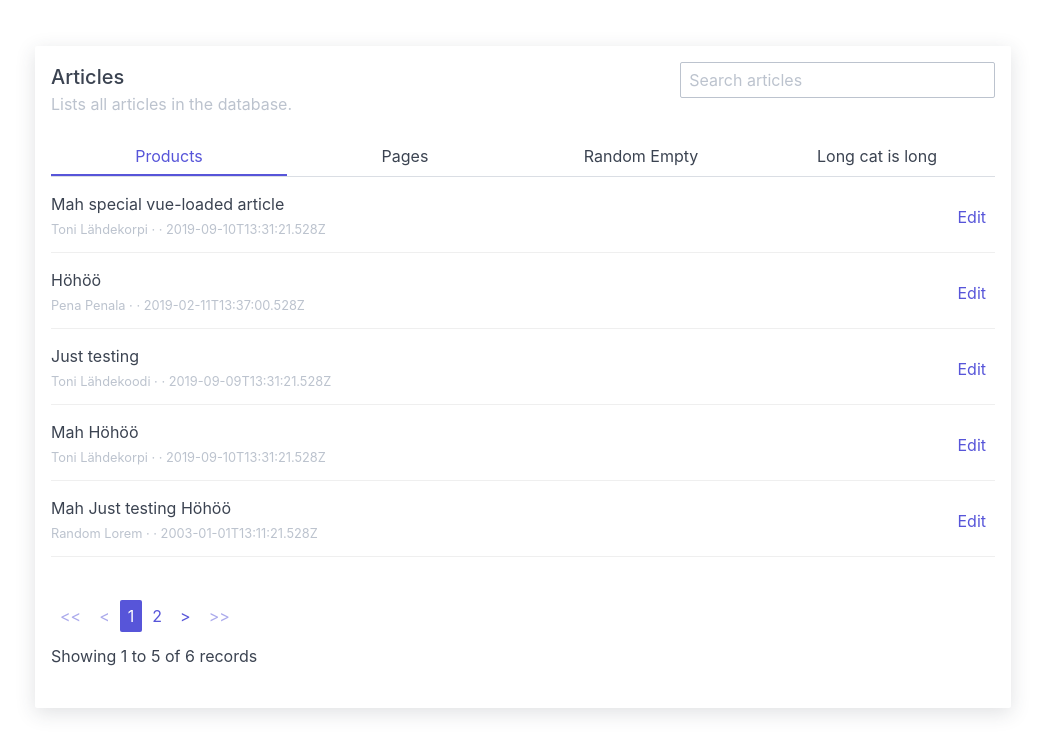
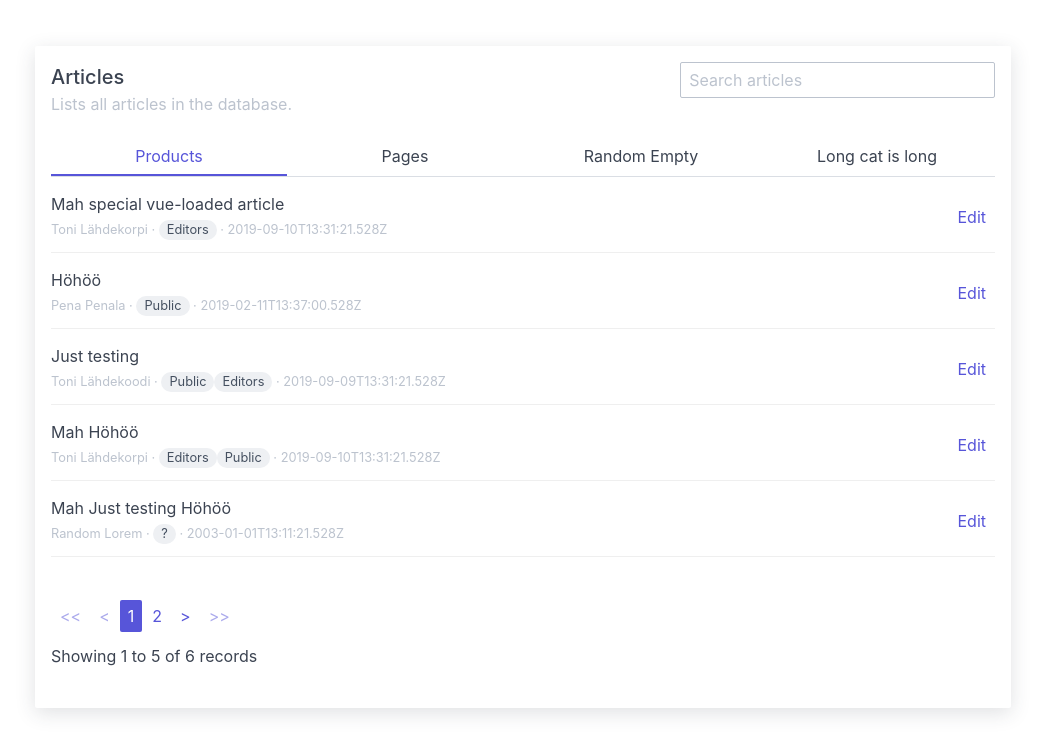
Before and after one commit to webvaloa/vue-frontend, a plain HTML site: page articles.html in a window 1280 px wide. Shown: the part 56-810 px from the top of the page, without its empty margins (117-1162 px from the left). Drawn offline with nearby package versions, Linux system fonts and the light colour scheme.

Commit message:
Fix permission view

```diff
--- a/articles.html
+++ b/articles.html
@@ -62,7 +62,7 @@
 								<div class="tile tile-centered" v-for="(article, index) in pagination" v-bind:key="index">
 									<div class="tile-content">
 										<div class="tile-title">{{article.title}}</div>
-										<small class="tile-subtitle text-gray">{{article.owner}} · <span class="permission" v-for="permission of article.permissions">a{{(typeof roles[permission] === "object")?roles[permission].name:"?"}}</span> · {{article.created}}</small>
+										<small class="tile-subtitle text-gray">{{article.owner}} · <span class="label label-rounded" v-for="permission of article.permission">{{(typeof roles[permission] === "object")?roles[permission].name:"?"}}</span> · {{article.created}}</small>
 									</div>
 									<div class="tile-action">
 										<a :href="'/article/edit/' + article.id" class="btn btn-link">
```
